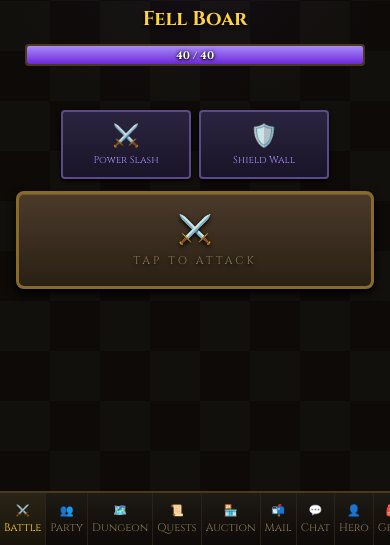
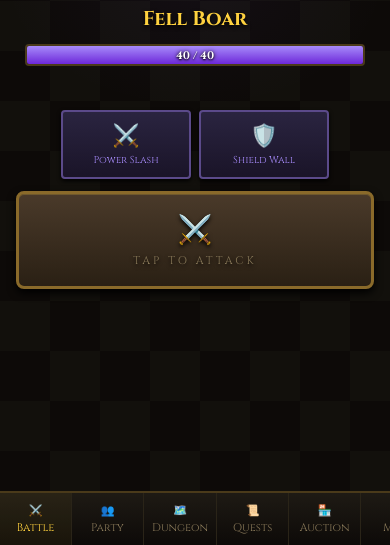
Before and after one commit to Gamershis17/Throne-of-Shadows-Remaster, a website with bundled scripts: page public/index.html in a window 390 px wide. Both pictures are taken after a click on the button "BEGIN ADVENTURE". Shown: the part 299-844 px from the top of the page. Built offline with nearby package versions, Linux system fonts and the light colour scheme; files whose address does not match are found by name.

Commit message:
Mobile: scrollable tab bar for 11 tabs

```diff
--- a/public/css/style.css
+++ b/public/css/style.css
@@ -355,14 +355,19 @@ body {
   left: 0;
   right: 0;
   display: flex;
+  overflow-x: auto;
   background: linear-gradient(180deg, #1e1a14 0%, #0d0a08 100%);
   border-top: 2px solid #4a3a1a;
   padding-bottom: env(safe-area-inset-bottom);
+  scrollbar-width: none;
 }
 
+.tabbar::-webkit-scrollbar { display: none; }
+
 .tab-btn {
-  flex: 1;
-  padding: 10px 4px;
+  flex: 0 0 auto;
+  min-width: 72px;
+  padding: 10px 8px;
   background: none;
   border: none;
   border-right: 1px solid #2a2418;
```
